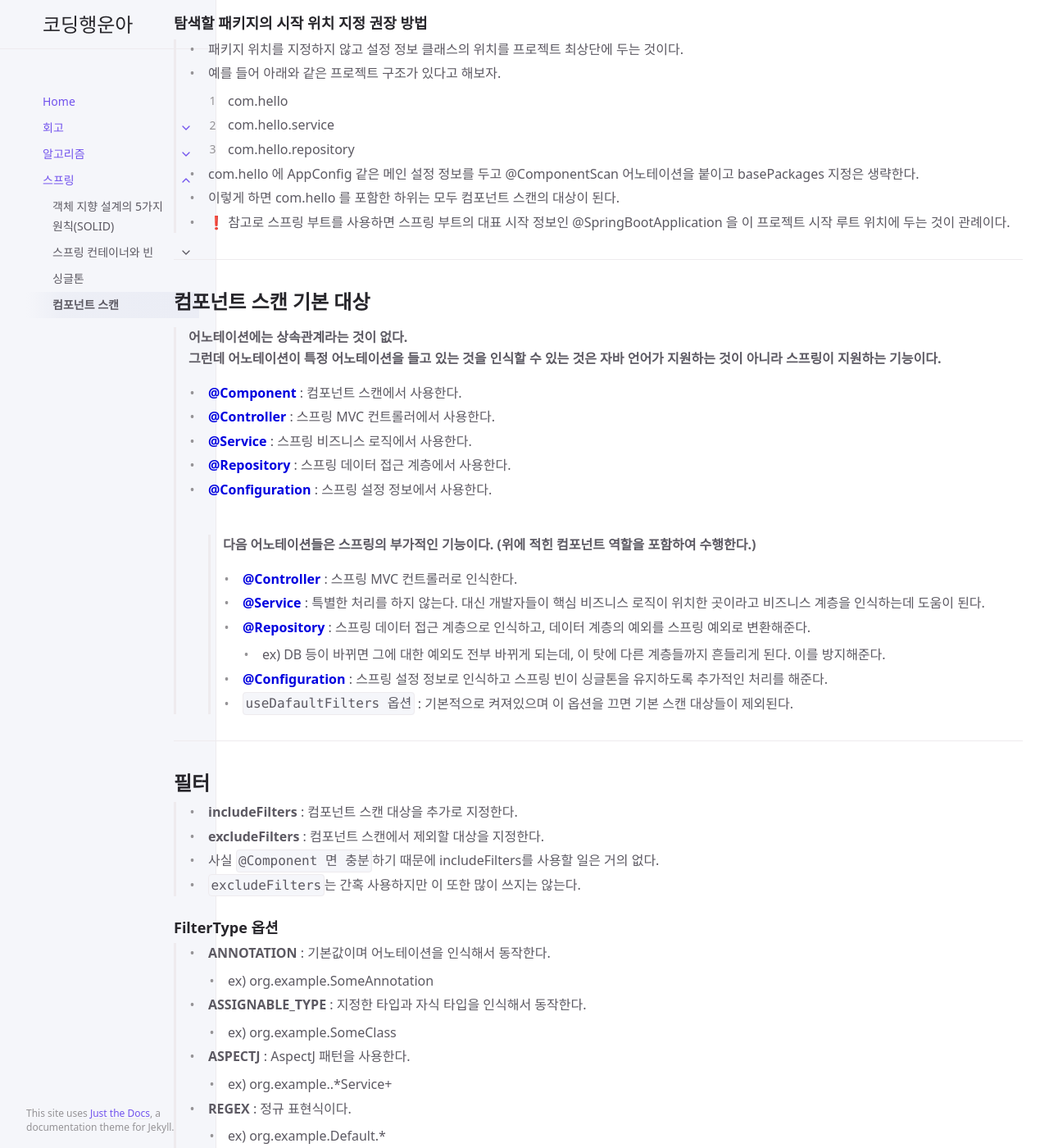
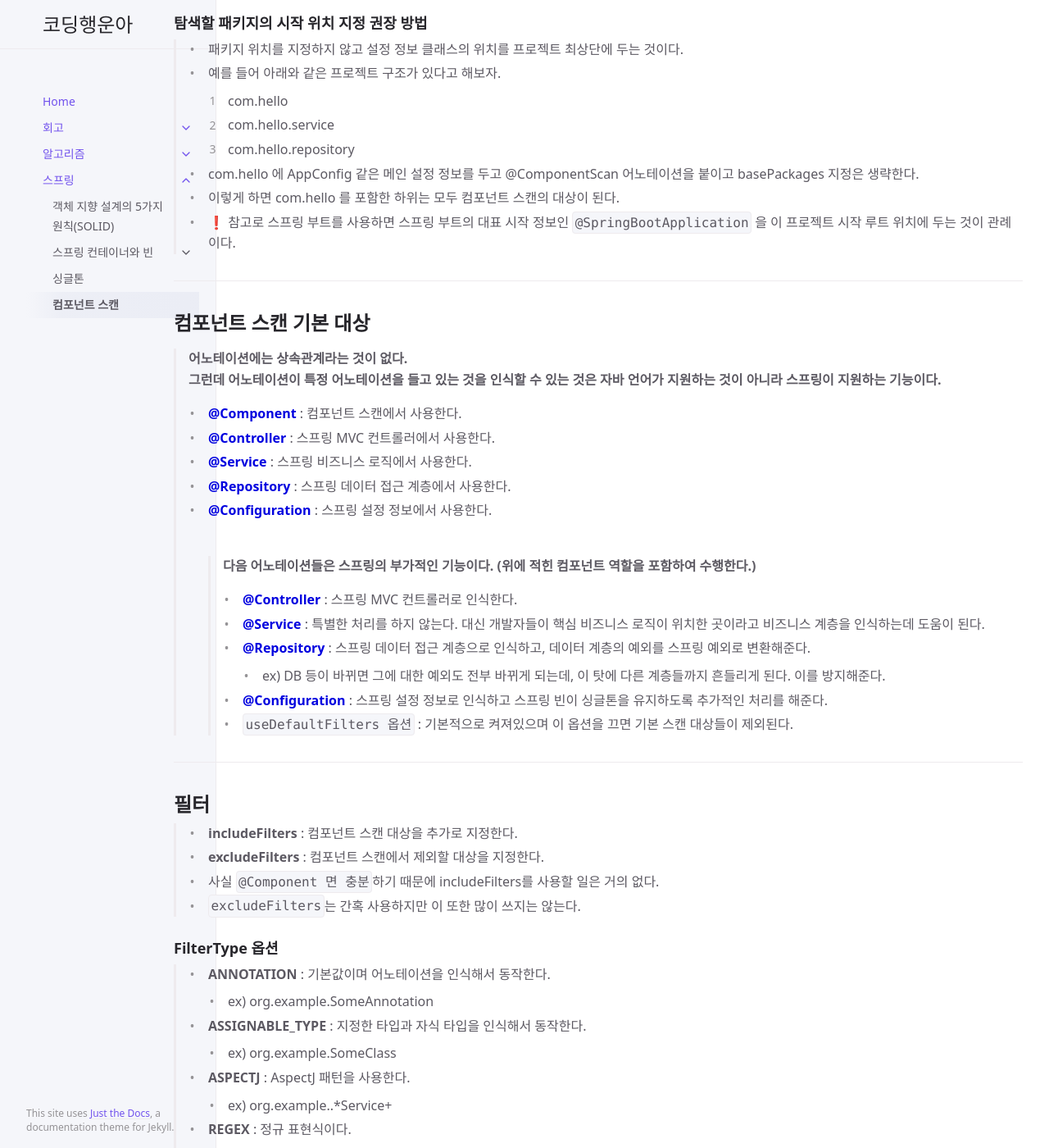
Before and after one commit to luckhunger/luckhunger-github.io, a Jekyll site: the page built from docs/springCoreBasic/componentScan.md, in a window 1280 px wide and 1400 px high, scrolled down 2332 px. Shown: the whole window at 82% size. Built offline with Jekyll 4.4.1, drawn with Linux system fonts in a browser that asks for light colours.

Commit message:
오타 수정과 스타일 적용

```diff
--- a/docs/springCoreBasic/componentScan.md
+++ b/docs/springCoreBasic/componentScan.md
@@ -84,7 +84,7 @@ public class AutoAppConfig {
 >   3. com.hello.repository
 > + com.hello 에 AppConfig 같은 메인 설정 정보를 두고 @ComponentScan 어노테이션을 붙이고 basePackages 지정은 생략한다.
 > + 이렇게 하면 com.hello 를 포함한 하위는 모두 컴포넌트 스캔의 대상이 된다.
-> + ❗ 참고로 스프링 부트를 사용하면 스프링 부트의 대표 시작 정보인 @SpringBootApplication 을 이 프로젝트 시작 루트 위치에 두는 것이 관례이다.
+> + ❗ 참고로 스프링 부트를 사용하면 스프링 부트의 대표 시작 정보인 `@SpringBootApplication` 을 이 프로젝트 시작 루트 위치에 두는 것이 관례이다.
 
 ---
 
@@ -103,7 +103,7 @@ public class AutoAppConfig {
 >> + **<font color='#0101DF'>@Repository</font>** : 스프링 데이터 접근 계층으로 인식하고, 데이터 계층의 예외를 스프링 예외로 변환해준다.
 >>   + ex) DB 등이 바뀌면 그에 대한 예외도 전부 바뀌게 되는데, 이 탓에 다른 계층들까지 흔들리게 된다. 이를 방지해준다.
 >> + **<font color='#0101DF'>@Configuration</font>** : 스프링 설정 정보로 인식하고 스프링 빈이 싱글톤을 유지하도록 추가적인 처리를 해준다.
->> + `useDafaultFilters 옵션` : 기본적으로 켜져있으며 이 옵션을 끄면 기본 스캔 대상들이 제외된다.
+>> + `useDefaultFilters 옵션` : 기본적으로 켜져있으며 이 옵션을 끄면 기본 스캔 대상들이 제외된다.
 
 ---
 
```
